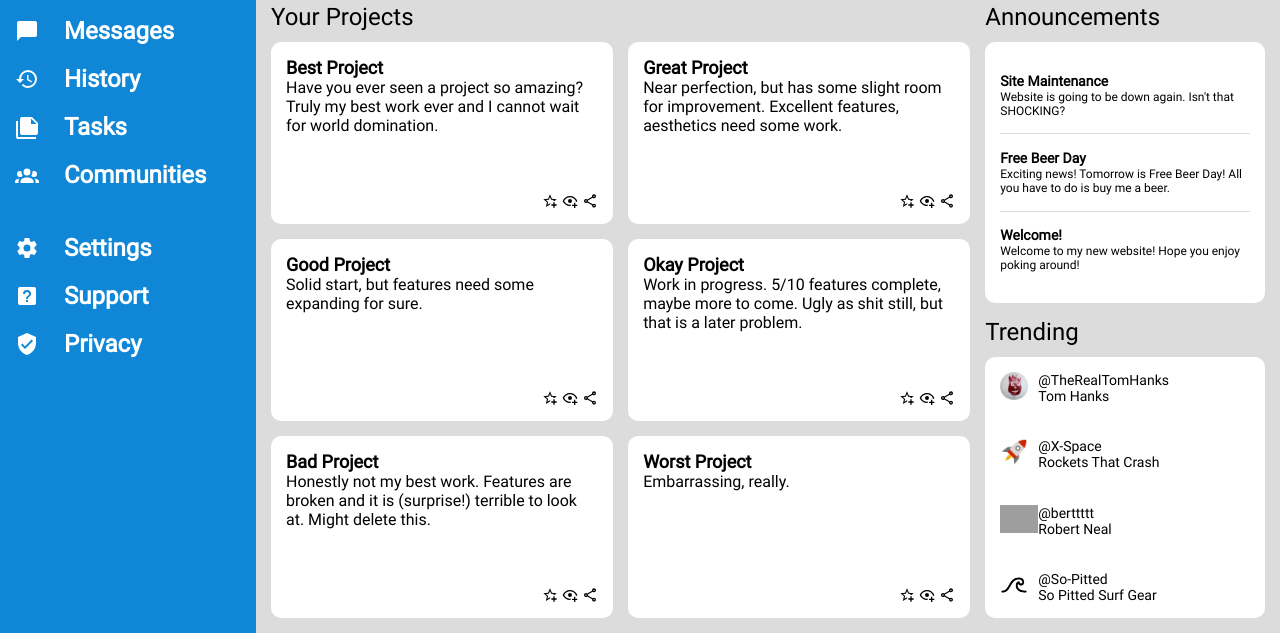
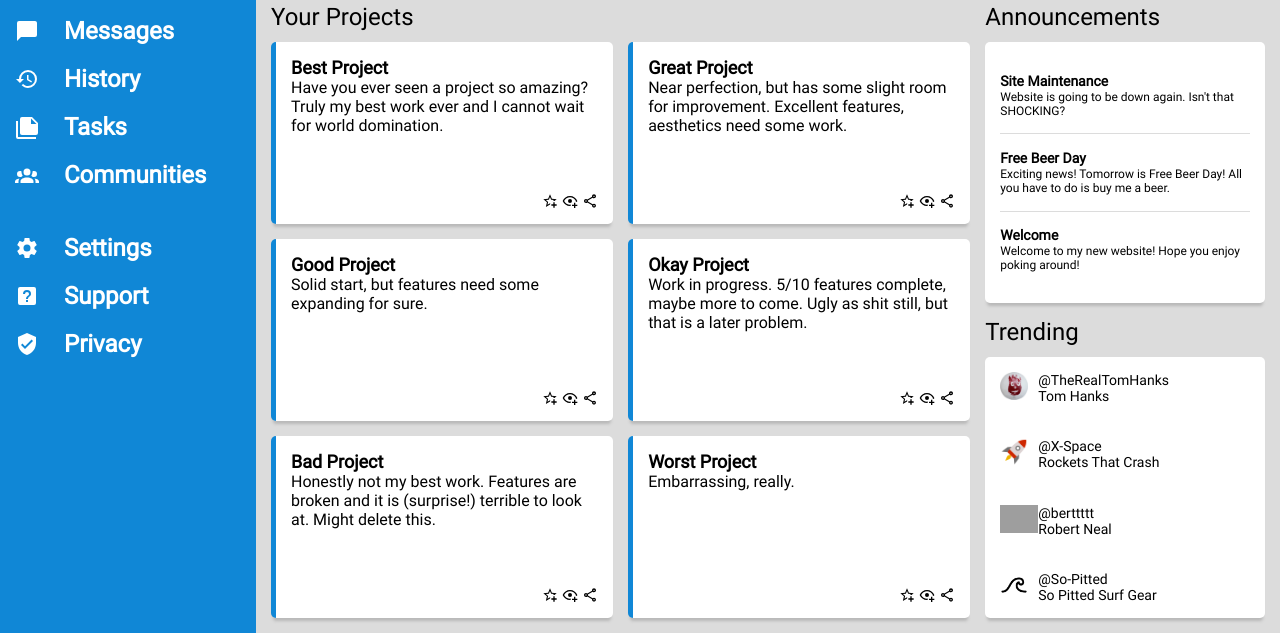
Before and after one commit to robertwneal2/admin_dashboard, a plain HTML site: page index.html in a window 1280 px wide. Shown: the part 167-800 px from the top of the page. Drawn offline with Linux system fonts and the light colour scheme; grey boxes are pictures that could not be loaded.

Commit message:
Add shadows

```diff
--- a/index.html
+++ b/index.html
@@ -153,7 +153,7 @@
                 <div class="announcement-body">Exciting news! Tomorrow is Free Beer Day! All you have to do is buy me a beer.</div>
               </div>
               <div class="announcement">
-                <div class="announcement-title">Welcome!</div>
+                <div class="announcement-title">Welcome</div>
                 <div class="announcement-body">Welcome to my new website! Hope you enjoy poking around!</div>
               </div>
             </div>
--- a/style.css
+++ b/style.css
@@ -63,6 +63,7 @@ a {
 }
 
 #main {
+  background-color: var(--light-gray);
   grid-column: 2 / span 1;
   display: grid;
   grid-template-rows: 150px 1fr;
@@ -70,6 +71,8 @@ a {
 }
 
 #header {
+  grid-row: 1 / span 1;
+
   font-size: 32px;
   background-color: white;
   display: grid;
@@ -77,7 +80,6 @@ a {
   grid-template-columns: 3fr 2fr;
   padding: 15px;
   gap: 15px;
-  /* box-shadow: 0 4px 2px -2px gray; */
 }
 
 #search {
@@ -181,7 +183,8 @@ input:focus {
 }
 
 #items {
-  background-color: var(--light-gray);
+  grid-row: 2 / span 1;
+
   font-size: 24px;
   padding: 15px;
 
@@ -219,7 +222,7 @@ input:focus {
 
 .project, #announcements, #trending {
   background-color: white;
-  border-radius: 10px;
+  border-radius: 5px;
   padding: var(--items-padding);
   font-size: 16px;
 }
@@ -228,6 +231,7 @@ input:focus {
   display: grid;
   grid-template-rows: 1em 1fr 1em;
   row-gap: 5px;
+  border-left: 5px solid var(--best-blue);
 }
 
 .project-title {
@@ -317,3 +321,7 @@ input:focus {
   grid-column: 2 / span 1;
   grid-row: 2 / span 1;
 }
+
+#header, .project, #announcements, #trending {
+  box-shadow: 0 5px 3px -2px rgb(185, 185, 185);
+}
```
